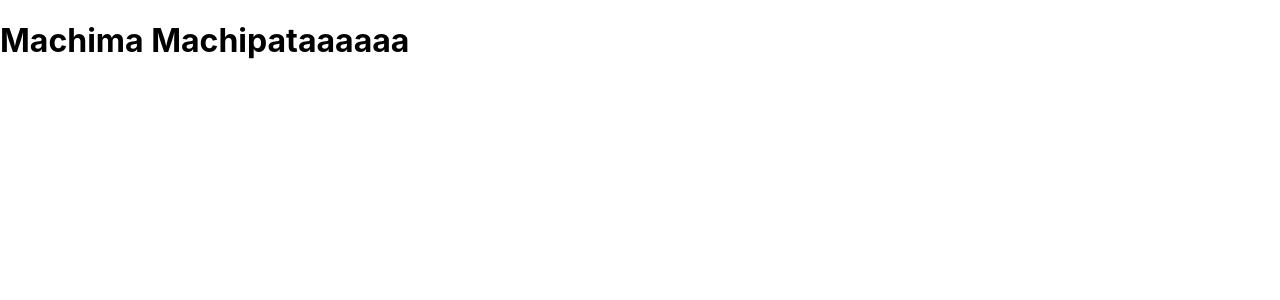
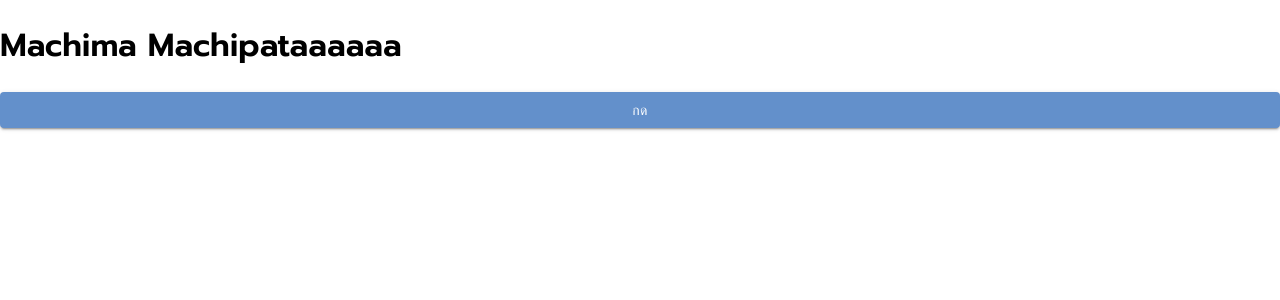
Before and after one commit to SuperAISS2-Bann-Machima/machi_nlp, a React (Create React App) app: page / in a window 1280 px wide. Shown: the top 300 px of the page. Built offline with nearby package versions, Linux system fonts and the light colour scheme.

Commit message:
add ThemeProvider & Button

```diff
--- a/package.json
+++ b/package.json
@@ -7,6 +7,7 @@
     "@emotion/styled": "^11.6.0",
     "@mui/icons-material": "^5.4.2",
     "@mui/material": "^5.4.1",
+    "@mui/styles": "^5.4.2",
     "@testing-library/jest-dom": "^5.16.2",
     "@testing-library/react": "^12.1.2",
     "@testing-library/user-event": "^13.5.0",
--- a/src/App.js
+++ b/src/App.js
@@ -1,18 +1,27 @@
 import { withController } from './hoc/withController'
 import { GlobalProvider, useController } from './core/GlobalController'
-import { ThemeProvider } from '@mui/material'
-import { theme } from './core/theme'
+import { makeStyles } from '@mui/styles'
+import GlobalThemeProvider from './core/GlobalThemeProvider'
+import Button from './components/common/Button'
+
 function App() {
   const global = useController()
+  const classes = useStyles()
+
   return (
-    <ThemeProvider
-      theme={theme}
-    >
-      <div>
+    <GlobalThemeProvider>
+      <div className={classes.container}>
         <h1>{global.test}</h1>
+        <Button />
       </div>
-    </ThemeProvider>
+    </GlobalThemeProvider>
   );
 }
 
+const useStyles = makeStyles({
+  container: {
+    margin: 'auto',
+  }
+})
+
 export default withController(GlobalProvider)(App);
--- /dev/null
+++ b/src/components/common/Button.js
@@ -0,0 +1,36 @@
+import { PRIMARY, WHITE } from '../../constant/colors'
+import { createTheme, Button as Btn, ThemeProvider } from '@mui/material'
+
+export default function Button({
+    colorBtn = PRIMARY,
+    textColor = WHITE,
+    title = 'กด',
+    icon = null,
+    onClick = () => { },
+    ...props
+}) {
+    // Theme
+    const theme = createTheme({
+        palette: {
+            primary: {
+                main: colorBtn,
+                contrastText: textColor
+            },
+        },
+    })
+
+    return (
+        <ThemeProvider theme={theme}>
+            <Btn
+                fullWidth
+                variant='contained'
+                color='primary'
+                startIcon={icon}
+                onClick={onClick}
+                {...props}
+            >
+                {title}
+            </Btn>
+        </ThemeProvider>
+    )
+}
--- /dev/null
+++ b/src/constant/colors.js
@@ -0,0 +1,8 @@
+export const PRIMARY = '#6390CB'
+export const SECONDARY = '#7DC8DB'
+export const BACKGROUND = '#222668'
+export const ERROR = '#CC1532'
+export const WARNING = '#FFC700'
+export const INFO = '#F3F1F1'
+export const WHITE = '#fff'
+export const SUCCESS = '#64DB8E'
--- /dev/null
+++ b/src/core/GlobalThemeProvider.js
@@ -0,0 +1,16 @@
+import { ThemeProvider } from "@mui/styles";
+import { createTheme } from "@mui/material/styles";
+
+const theme = createTheme({
+    typography: {
+        fontFamily: 'Prompt'
+    }
+})
+
+export default function GlobalThemeProvider({ children }) {
+    return (
+        <ThemeProvider theme={theme}>
+            {children}
+        </ThemeProvider>
+    )
+}
--- a/src/core/theme.js
+++ /dev/null
@@ -1,5 +0,0 @@
-import { createTheme } from "@mui/system";
-
-export const theme = createTheme({
-
-})
--- a/src/index.css
+++ b/src/index.css
@@ -1,13 +1,21 @@
+@import url('https://fonts.googleapis.com/css2?family=Prompt:wght@300;400;500;600&display=swap');
+
+* {
+  font-family: 'Prompt', sans-serif;
+  scroll-behavior: smooth;
+}
+
 body {
   margin: 0;
-  font-family: -apple-system, BlinkMacSystemFont, 'Segoe UI', 'Roboto', 'Oxygen',
-    'Ubuntu', 'Cantarell', 'Fira Sans', 'Droid Sans', 'Helvetica Neue',
-    sans-serif;
+  font-family: 'Prompt', sans-serif;
   -webkit-font-smoothing: antialiased;
   -moz-osx-font-smoothing: grayscale;
+  width: 100%;
+  height: 100vh;
+  overflow-x: hidden;
+
 }
 
 code {
-  font-family: source-code-pro, Menlo, Monaco, Consolas, 'Courier New',
-    monospace;
+  font-family: 'Prompt', sans-serif;
 }
```
Also changed, not shown: 1 other file (tests, documents, lock files or other folders).
